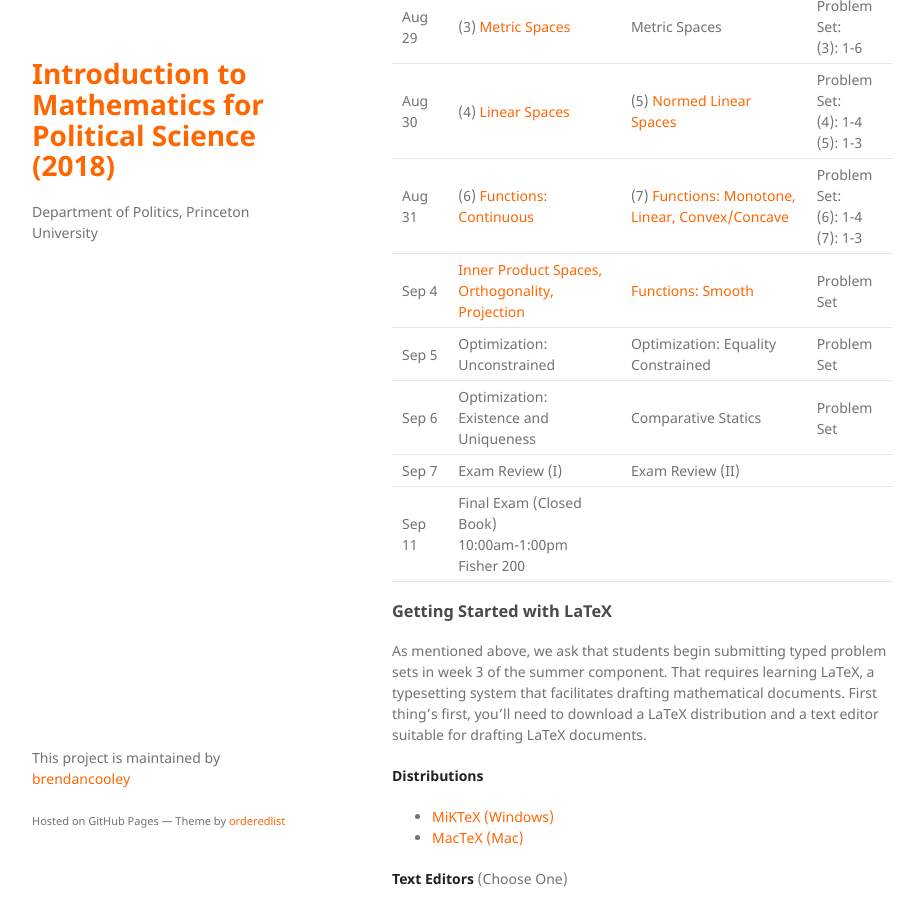
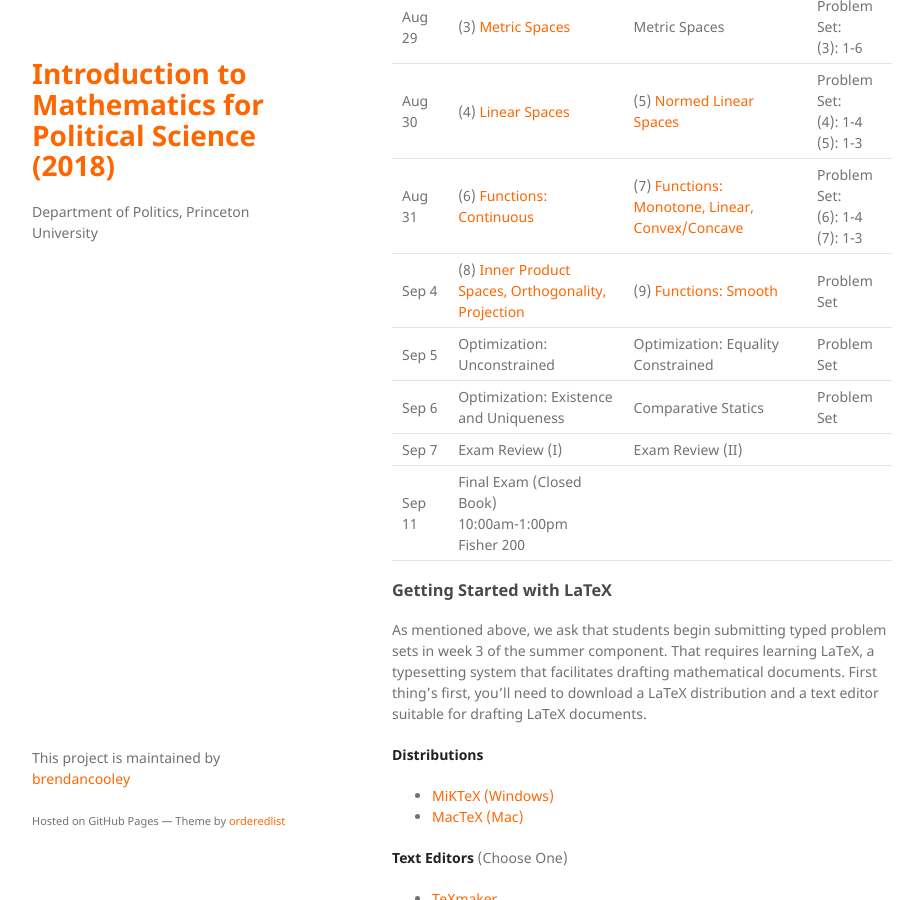
Before and after one commit to brendancooley/imps2019, a Jekyll site: the page built from index.md, in a window 1280 px wide and 900 px high, scrolled down 4382 px. Shown: the whole window, without its empty margins (178-1101 px from the left). Built offline with Jekyll 4.4.1, drawn with Linux system fonts in a browser that asks for light colours; nearby versions of some CDN libraries; a script that is not in the unit is left out; our own code applies the rules of GitHub Pages for plain Markdown files.

Commit message:
quick fix

```diff
--- a/index.md
+++ b/index.md
@@ -110,7 +110,7 @@ The appendix of McCarty and Meirowitz's book contains a nice treatment of many o
 | Aug 29 | (3) [Metric Spaces](https://rawgit.com/brendancooley/imps2018/master/notes/3_metricSpaces_solutions.pdf)    | Metric Spaces                                  | Problem Set: <br> (3): 1-6 |
 | Aug 30 | (4) [Linear Spaces](https://rawgit.com/brendancooley/imps2018/master/notes/4_linearSpaces_solutions.pdf)                 | (5) [Normed Linear Spaces](https://rawgit.com/brendancooley/imps2018/master/notes/5_normedLinearSpaces_solutions.pdf) | Problem Set: <br> (4): 1-4 <br> (5): 1-3 |
 | Aug 31 | (6) [Functions: Continuous](https://rawgit.com/brendancooley/imps2018/master/notes/6_functionsContinuous.pdf)        | (7) [Functions: Monotone, Linear, Convex/Concave](https://rawgit.com/brendancooley/imps2018/master/notes/7_functionsOther.pdf)  | Problem Set: <br> (6): 1-4 <br> (7): 1-3 |
-| Sep 4  | [Inner Product Spaces, Orthogonality, Projection](https://rawgit.com/brendancooley/imps2018/master/notes/8_innerProductSpaces.pdf)    | [Functions: Smooth](https://rawgit.com/brendancooley/imps2018/master/notes/9_functionsSmooth.pdf)                   | Problem Set |
+| Sep 4  | (8) [Inner Product Spaces, Orthogonality, Projection](https://rawgit.com/brendancooley/imps2018/master/notes/8_innerProductSpaces.pdf)    | (9) [Functions: Smooth](https://rawgit.com/brendancooley/imps2018/master/notes/9_functionsSmooth.pdf)                   | Problem Set |
 | Sep 5  | Optimization: Unconstrained | Optimization: Equality Constrained                    | Problem Set |
 | Sep 6  | Optimization: Existence and Uniqueness    | Comparative Statics             | Problem Set |
 | Sep 7  | Exam Review (I)   | Exam Review (II)                                     |  |
```
